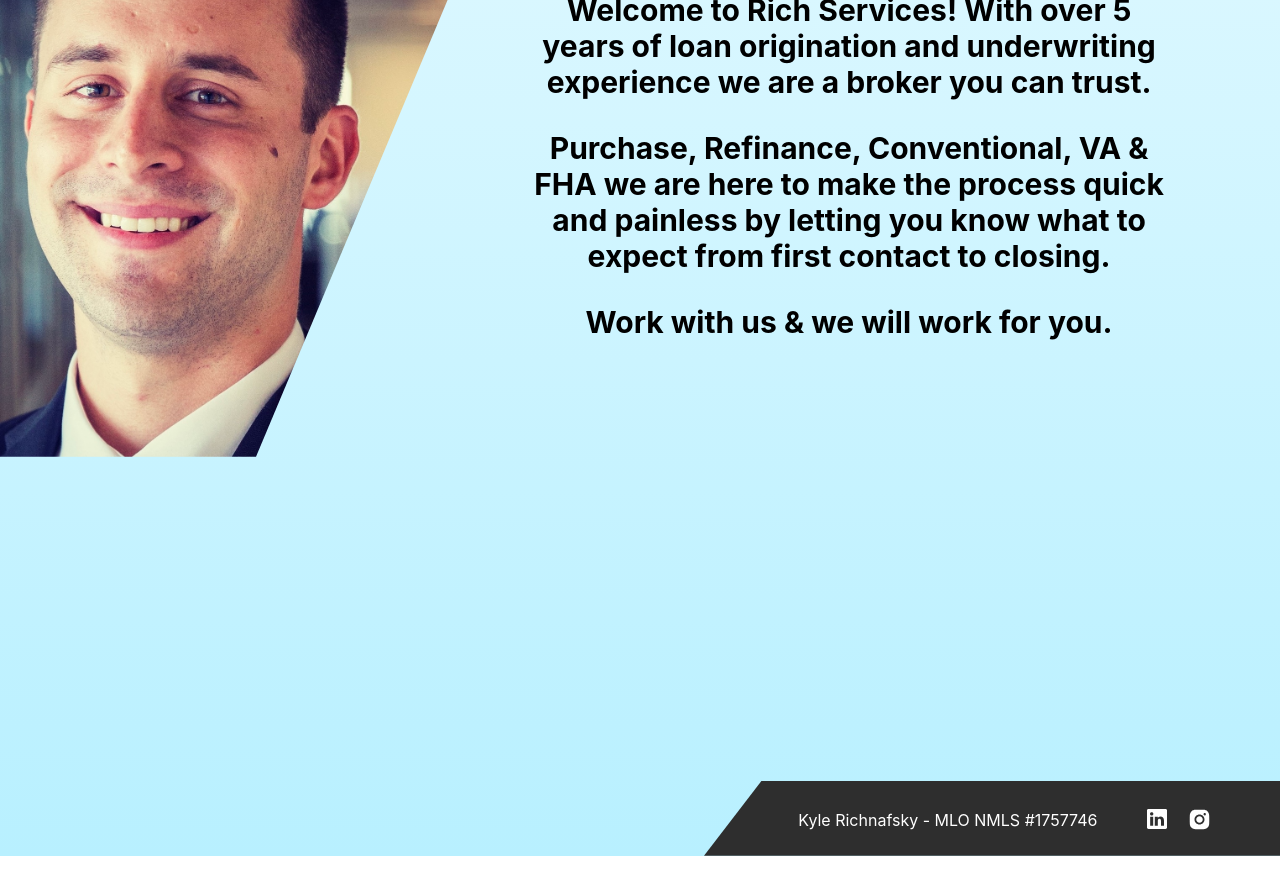
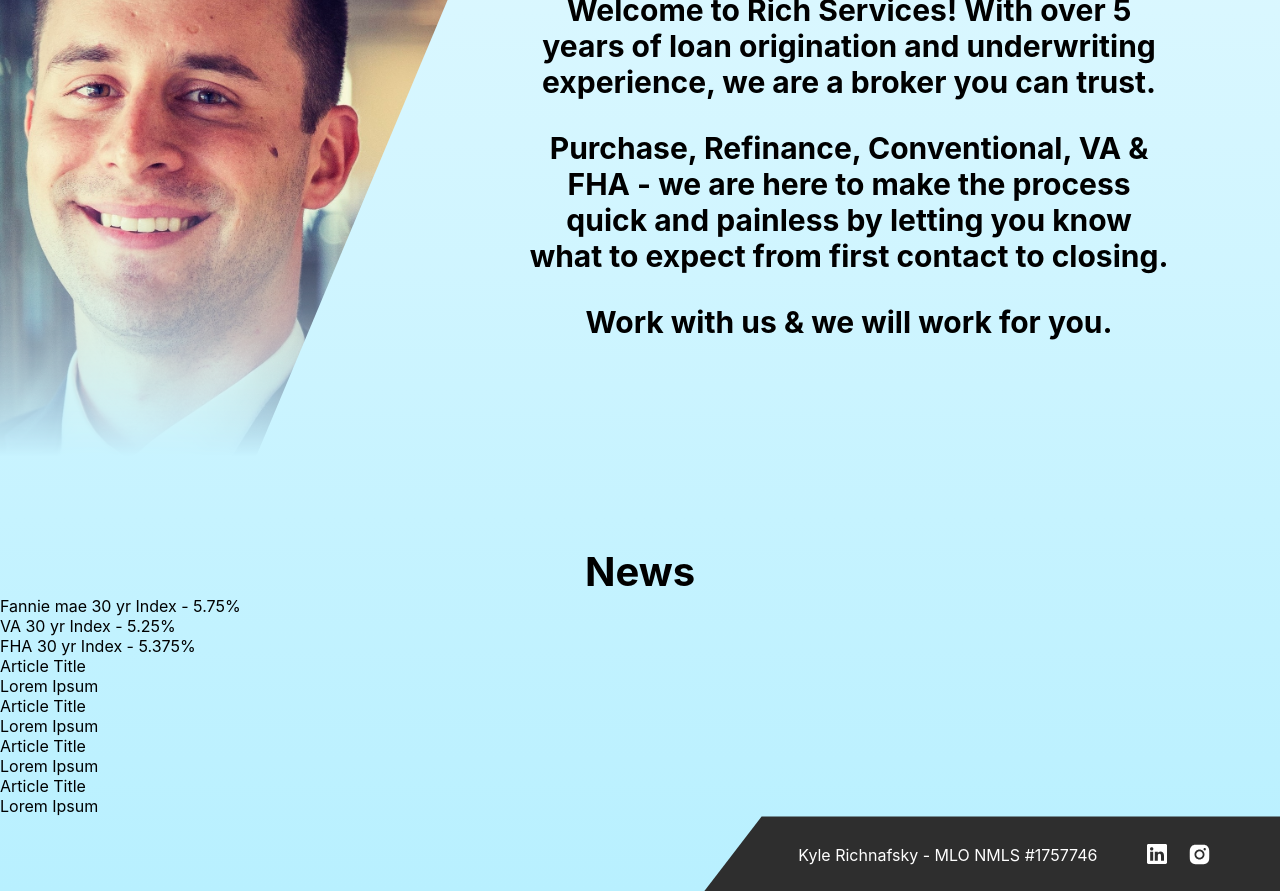
Before and after one commit to 7krich/rich-mtg, a React (Create React App) app in the folder client/: page / in a window 1280 px wide. Shown: the part 1000-1891 px from the top of the page. Before the commit the page ends 1856 px from the top, so only its background shows below. Built offline with nearby package versions, Linux system fonts and the light colour scheme.

Commit message:
added some text & styling for about/news

```diff
--- a/client/src/index.css
+++ b/client/src/index.css
@@ -12,7 +12,7 @@ body {
     sans-serif;
   -webkit-font-smoothing: antialiased;
   -moz-osx-font-smoothing: grayscale;
-  background-image: linear-gradient(to bottom, rgb(255, 255, 255), rgb(184, 240, 255));;
+  background-image: linear-gradient(to bottom, rgb(255, 255, 255), rgb(184, 240, 255));
 }
 
 code {
@@ -40,6 +40,7 @@ code {
   position: fixed;
   top: -80px;
   transition: 0.5s linear;
+  position: absolute !important;
 }
 
 .dashboard {
@@ -167,6 +168,7 @@ a:link {
 h1 {
   font-size: 40px;
   margin-bottom: 0;
+  text-align: center;
 }
 
 .intro li {
@@ -336,6 +338,7 @@ a .aboutme {
   padding-right: 8%;
   text-align: center;
   font-weight: bold;
+  overflow: hidden;
 }
 
 .profile-container {
@@ -351,14 +354,24 @@ a .aboutme {
   margin-top: 40px;
 }
 
+.profile-pic, .img {
+  mask-image: linear-gradient(to bottom, rgb(0, 0, 0) 55%, rgba(0,0,0,0));
+}
+
 /* about fade out */
 .hide{
-  transition: 2s linear;
+  transition: 1s linear;
   display: none;
 }
 
 .visible {
   transition: 2s linear;
+}
+
+/* news styles */
+/* news title */
+.news-title {
+  padding-top: 60px;
 }
 
 /* footer styles */
--- a/client/src/pages/HomePage.js
+++ b/client/src/pages/HomePage.js
@@ -7,13 +7,28 @@ const Home = () => {
     const [show, setShow] = useState(true);
     const [lastScrollY, setLastScrollY] = useState(0);
 
+    const controlAbout = () => {
+      if (typeof window !== 'undefined') {
+        if (window.scrollY < 1025) {
+            // if scroll down hide the about text
+            setShow(false);
+        } else {
+            // if scroll up show the about text
+            setShow(true);
+        }
+
+        // remember current page location to use in the next move
+        setLastScrollY(window.scrollY);
+      }
+    };
+
     const controlNavbar = () => {
         if (typeof window !== 'undefined') {
-        if (window.scrollY < 1050) {
-            // if scroll down hide the navbar
+          if (window.scrollY < 1025) {
+              // if scroll down hide the about text
               setShow(false);
           } else {
-            // if scroll up show the navbar
+              // if scroll up show the about text
               setShow(true);
           }
 
@@ -24,11 +39,11 @@ const Home = () => {
 
     useEffect(() => {
       if (typeof window !== 'undefined') {
-        window.addEventListener('scroll', controlNavbar);
+        window.addEventListener('scroll', controlAbout);
 
         // cleanup function
         return () => {
-          window.removeEventListener('scroll', controlNavbar);
+          window.removeEventListener('scroll', controlAbout);
         };
       }
     }, [lastScrollY]);
@@ -100,11 +115,6 @@ const Home = () => {
                 </a>
             </div>
             <div id="aboutme">
-                <div className="personal-photo">
-
-                </div>
-            </div>
-            <div>
                 <div className="about">
                     <div className="profile-container">
                         <img className="profile-pic"
@@ -114,12 +124,12 @@ const Home = () => {
                     </div>
 
                     <section className="about-us">
-                        <div className={`visible ${show && 'hide'}`}>
+                        <div>
                             <p>
-                                Welcome to Rich Services! With over 5 years of loan origination and underwriting experience we are a broker you can trust.
+                                Welcome to Rich Services! With over 5 years of loan origination and underwriting experience, we are a broker you can trust.
                             </p>
                             <p>
-                                Purchase, Refinance, Conventional, VA & FHA we are here to make the process quick and painless by letting you know what to expect from first contact to closing.
+                                Purchase, Refinance, Conventional, VA & FHA - we are here to make the process quick and painless by letting you know what to expect from first contact to closing.
                             </p>
                             <p>
                                 Work with us & we will work for you.
@@ -129,53 +139,56 @@ const Home = () => {
                 </div>
             </div>
 
-            <div>
-                <br />
+            <div id="news">
+                <h1 className="news-title">
+                    News
+                </h1>
+
+                <div className="rate-news">
+                    <section className="rate-box">
+                        <div className="todays-rates">
+                            <div className="conv">
+                                Fannie mae 30 yr Index - 5.75%
                             </div>
-            <div>
-                <br />
+                            <div className="va">
+                                VA 30 yr Index - 5.25%
                             </div>
-            <div>
-                <br />
+                            <div className="fha">
+                                FHA 30 yr Index - 5.375%
                             </div>
-            <div>
-                <br />
                         </div>
-            <div>
-                <br />
+                    </section>
                 </div>
-            <div>
-                <br />
+                <div className="mtg-news">
+                    <section className="mtg-box">
+                        <div className="mtg-week">
+                            <div className="article-title">
+                                Article Title
                             </div>
-            <div>
-                <br />
+                            <div className="article-text">
+                                Lorem Ipsum
                             </div>
-            <div>
-                <br />
+                            <div className="article-title">
+                                Article Title
                             </div>
-            <div>
-                <br />
+                            <div className="article-text">
+                                Lorem Ipsum
                             </div>
-            <div>
-                <br />
+                            <div className="article-title">
+                                Article Title
                             </div>
-            <div>
-                <br />
+                            <div className="article-text">
+                                Lorem Ipsum
                             </div>
-            <div>
-                <br />
+                            <div className="article-title">
+                                Article Title
                             </div>
-            <div>
-                <br />
+                            <div className="article-text">
+                                Lorem Ipsum
                             </div>
-            <div>
-                <br />
                         </div>
-            <div>
-                <br />
+                    </section>
                 </div>
-            <div>
-                <br />
             </div>
         </main>
     )
```
Lines whose indentation alone changed are shown as unchanged.
